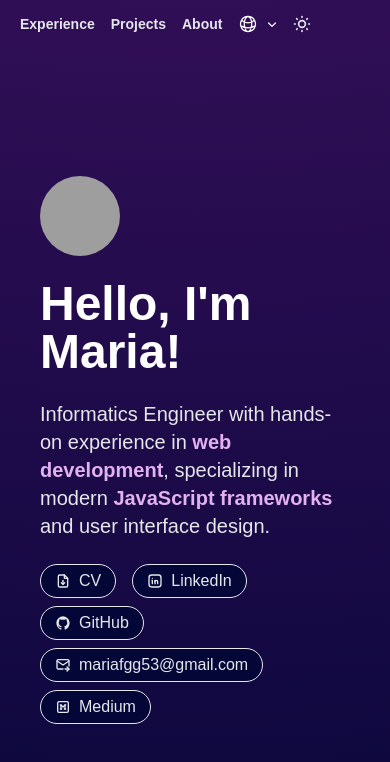
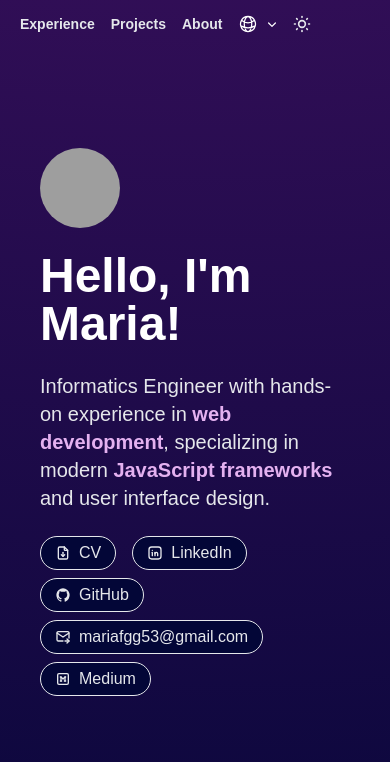
Before and after one commit to mafernandag/portfolio, a React (Create React App) app: page / in a window 390 px wide. Shown: the top 762 px of the page. Built offline with nearby package versions, Linux system fonts and the light colour scheme; grey boxes are pictures that could not be loaded.

Commit message:
Improved responsive intro

```diff
--- a/src/App.jsx
+++ b/src/App.jsx
@@ -77,7 +77,7 @@ export default function App() {
       <div className="xl:px-80 lg:px-60 md:px-40 px-10">
         <div className="flex flex-col gap-y-36">
           {/* INTRODUCTION */}
-          <div className="pt-36 flex flex-col gap-y-6 mb-14 mt-8 lg:mb-24">
+          <div className="h-[100vh] justify-center flex flex-col gap-y-6">
             <motion.img
               src={profileImage}
               alt="Profile"
```
